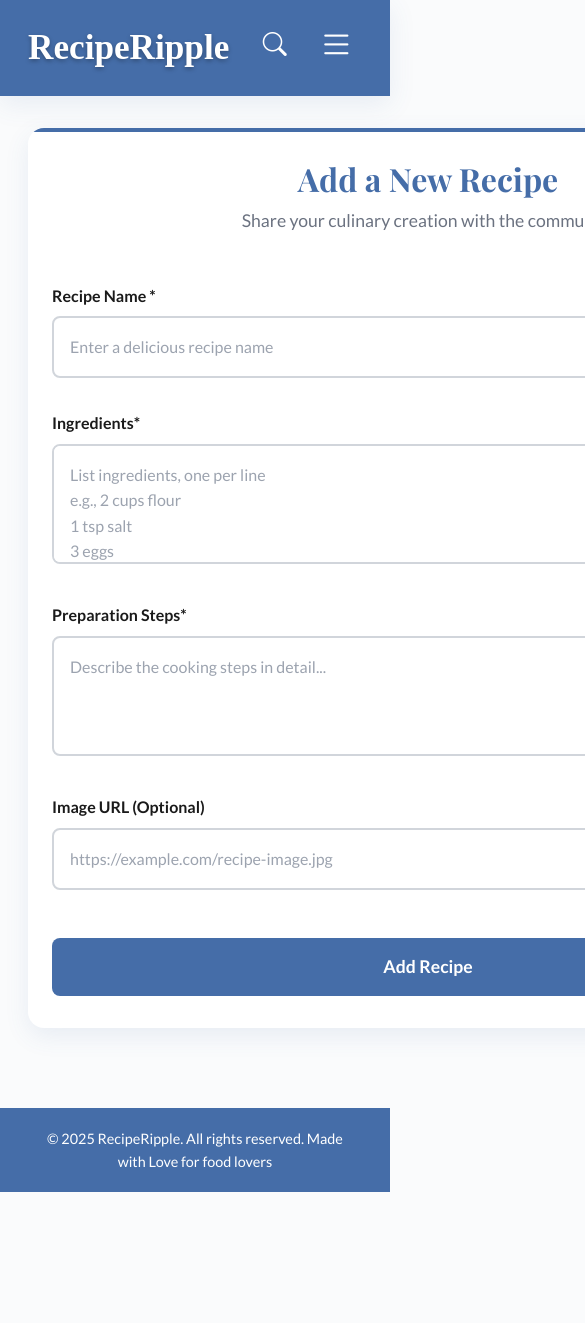
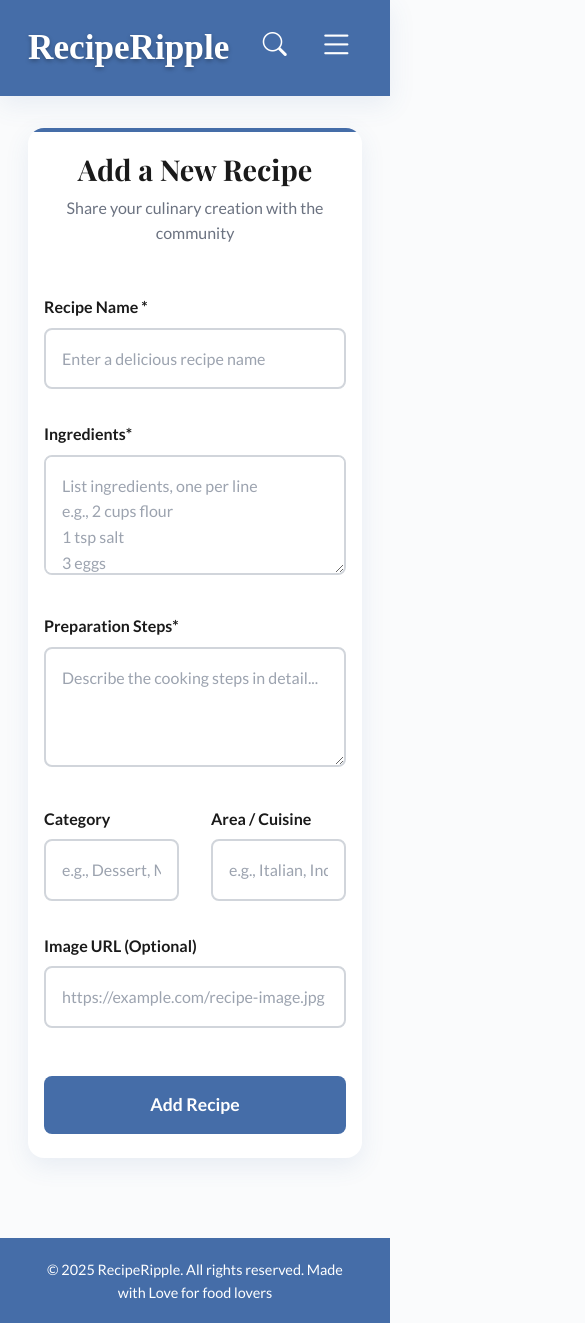
Before and after one commit to dhokabhoomi/Recipe-Book, a React (Vite) app: page /AddRecipe in a window 390 px wide. Shown: the top 1323 px of the page, 585 px wide, since content can reach past the window. Before the commit the page ends 1192 px from the top, so only its background shows below. Built offline with nearby package versions, Linux system fonts and the light colour scheme; a web font is replaced by a local one.

Commit message:
Added tags input for user recipes and improved UI

```diff
--- a/src/components/AddRecipe.css
+++ b/src/components/AddRecipe.css
@@ -25,10 +25,11 @@
 
 .form-title {
   font-family: var(--heading-font);
-  color: var(--primary-color);
+  color: var(--heading-color);
   font-size: 2.5rem;
   font-weight: 700;
   text-align: center;
+  margin-bottom: 0.25;
 }
 
 .form-subtitle {
@@ -45,9 +46,18 @@
 .form-label {
   display: block;
   font-weight: 600;
-  color: var(--text-color);
+  color: var(--text-lighter);
   margin-bottom: 0.5rem;
   font-size: 1rem;
+}
+
+.form-row {
+  display: flex;
+  gap: 2rem;
+}
+
+.form-row .form-group {
+  flex: 1;
 }
 
 .form-input,
@@ -66,7 +76,7 @@
 .form-input:focus,
 .form-textarea:focus {
   outline: none;
-  border-color: var(--primary-color);
+  border: 1px solid var(--primary-color);
   box-shadow: 0 0 0 3px rgba(36, 30, 56, 0.1);
 }
 
@@ -105,14 +115,23 @@
 
 @media (max-width: 768px) {
   .form-card {
-    padding: 2rem 1.5rem;
+    width: 100%;
+    padding: 1.5rem 1rem;
   }
 
   .form-title {
-    font-size: 2rem;
+    font-size: 1.8rem;
+  }
+
+  .form-subtitle {
+    font-size: 1rem;
   }
 
   .form-actions {
     flex-direction: column;
   }
+
+  .form-row .form-group {
+    width: 48%;
+  }
 }
--- a/src/components/AddRecipe.jsx
+++ b/src/components/AddRecipe.jsx
@@ -7,6 +7,8 @@ function AddRecipe({ onRecipeAdded }) {
     ingredients: "",
     steps: "",
     image: "",
+    category: "",
+    area: "",
   });
 
   const [errors, setErrors] = useState({});
@@ -57,6 +59,8 @@ function AddRecipe({ onRecipeAdded }) {
       ingredients: recipe.ingredients.trim(),
       steps: recipe.steps.trim(),
       image: recipe.image.trim(),
+      category: recipe.category.trim(),
+      area: recipe.area.trim(),
       id: Date.now(),
       createdAt: new Date().toISOString(),
     };
@@ -69,7 +73,14 @@ function AddRecipe({ onRecipeAdded }) {
       onRecipeAdded();
     }
 
-    setRecipe({ name: "", ingredients: "", steps: "", image: "" });
+    setRecipe({
+      name: "",
+      ingredients: "",
+      steps: "",
+      image: "",
+      category: "",
+      area: "",
+    });
     setIsSubmitting(false);
 
     setTimeout(() => setIsSuccess(false), 3000);
@@ -85,6 +96,7 @@ function AddRecipe({ onRecipeAdded }) {
           </p>
           <form onSubmit={handleSubmit}>
             <div className="form-group">
+              {/* Recipe Name */}
               <label htmlFor="name" className="form-label">
                 Recipe Name *
               </label>
@@ -102,6 +114,7 @@ function AddRecipe({ onRecipeAdded }) {
               )}
             </div>
 
+            {/* Ingredients */}
             <div className="form-group">
               <label htmlFor="ingredients" className="form-label">
                 Ingredients*
@@ -119,6 +132,7 @@ function AddRecipe({ onRecipeAdded }) {
               )}
             </div>
 
+            {/* Steps */}
             <div className="form-group">
               <label htmlFor="steps" className="form-label">
                 Preparation Steps*
@@ -136,6 +150,45 @@ function AddRecipe({ onRecipeAdded }) {
               )}
             </div>
 
+            <div className="form-row">
+              {/* Category */}
+              <div className="form-group">
+                <label htmlFor="category" className="form-label">
+                  Category
+                </label>
+                <input
+                  id="category"
+                  name="category"
+                  value={recipe.category}
+                  onChange={handleChange}
+                  className={`form-input ${errors.category ? "error" : ""}`}
+                  placeholder="e.g., Dessert, Main Course"
+                />
+                {errors.category && (
+                  <span className="error-message">{errors.category}</span>
+                )}
+              </div>
+
+              {/* Area / Cuisine */}
+              <div className="form-group">
+                <label htmlFor="area" className="form-label">
+                  Area / Cuisine
+                </label>
+                <input
+                  id="area"
+                  name="area"
+                  value={recipe.area}
+                  onChange={handleChange}
+                  className={`form-input ${errors.area ? "error" : ""}`}
+                  placeholder="e.g., Italian, Indian"
+                />
+                {errors.area && (
+                  <span className="error-message">{errors.area}</span>
+                )}
+              </div>
+            </div>
+
+            {/* Image URL */}
             <div className="form-group">
               <label htmlFor="image" className="form-label">
                 Image URL (Optional)
@@ -154,12 +207,14 @@ function AddRecipe({ onRecipeAdded }) {
               )}
             </div>
 
+            {/* Success message */}
             {isSuccess && (
               <div className="success-alert" aria-live="polite">
                 Recipe added successfully!
               </div>
             )}
 
+            {/* Submit button */}
             <div className="form-actions">
               <button
                 type="submit"
```
